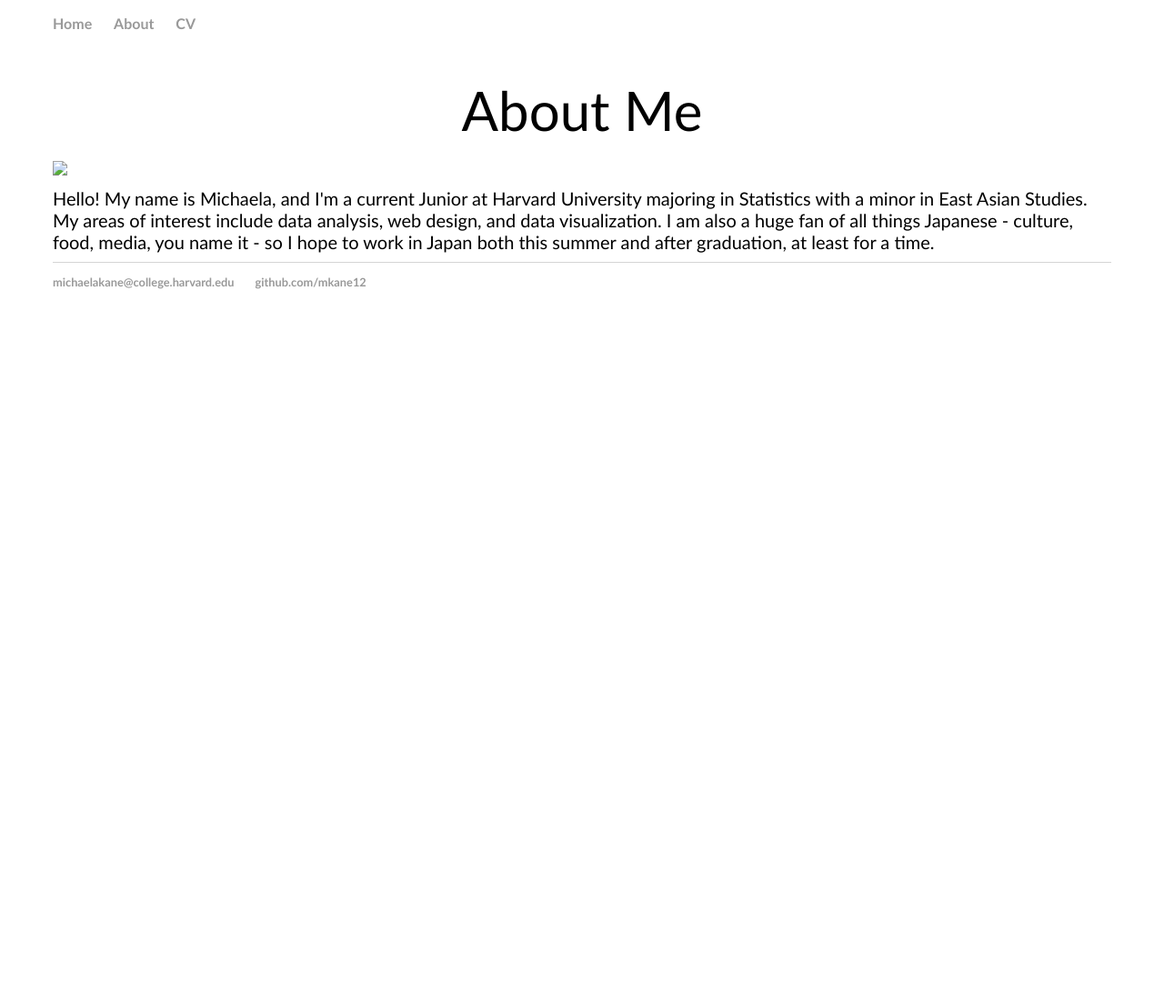
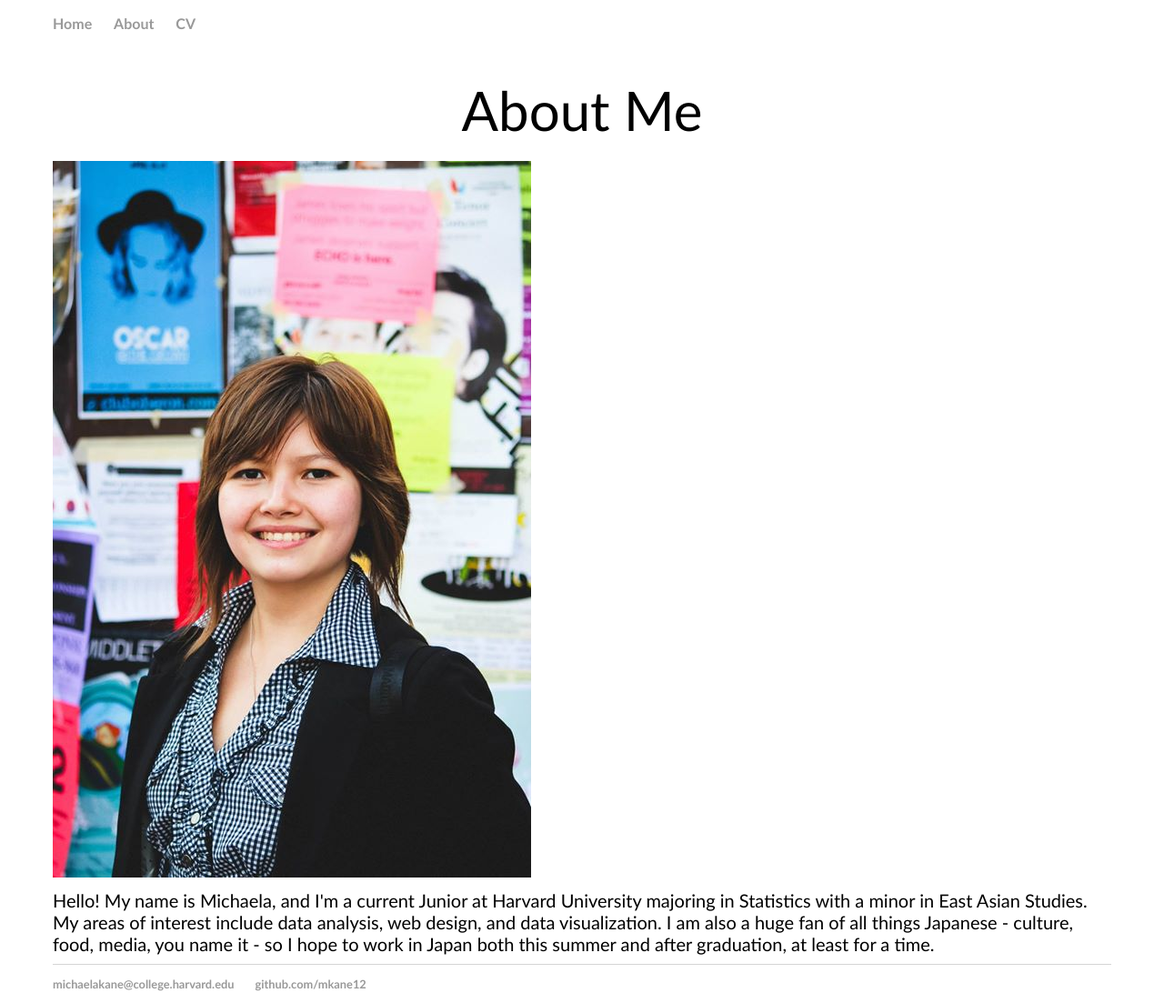
Before and after one commit to mkane12/mkane12.github.io, a Jekyll site: the page built from about/index.html, in a window 1280 px wide. Shown: the whole page at 91% size. Built offline with Jekyll 4.4.1, drawn with Linux system fonts in a browser that asks for light colours; before the commit the page ends 900 px from its top, so only the background shows below that.

Commit message:
Update index.html

```diff
--- a/about/index.html
+++ b/about/index.html
@@ -4,7 +4,7 @@ title: About Me
 ---
 	<h1>{{ page.title }}</h1>
 
-	<img src="images/Headshot.jpg">
+	<img src="headshot.jpg">
 
   	<p>Hello! My name is Michaela, and I'm a current Junior at Harvard University majoring in Statistics with a minor in East Asian Studies.
 	My areas of interest include data analysis, web design, and data visualization. I am also a huge fan of all things Japanese -
```
